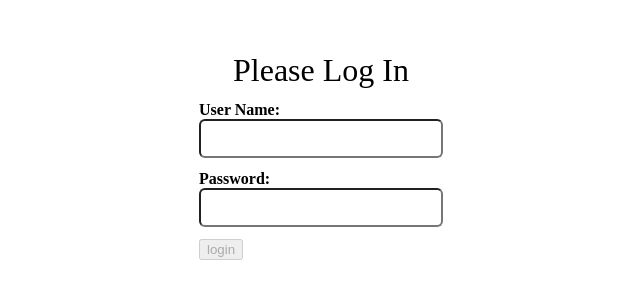
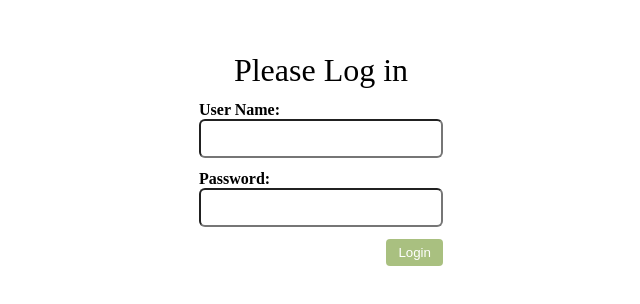
Before and after one commit to sivaranjini005/Task_Sphere, an Angular app in the folder SphereUI/: page /login in a window 1280 px wide. Shown: the top 304 px of the page, without its empty margins (319-959 px from the left). Built offline with nearby package versions, Linux system fonts and the light colour scheme.

Commit message:
log in button style

```diff
--- a/SphereUI/src/components/login/login.component.css
+++ b/SphereUI/src/components/login/login.component.css
@@ -11,6 +11,7 @@
   padding: 12px;
 }
 
+/* form and actions */
 .login-form {
   display: grid;
   row-gap: 12px;
@@ -36,3 +37,25 @@ form {
 label {
   font-weight: 700;
 }
+
+.actions {
+  display: flex;
+  justify-content: end;
+}
+
+.login-button {
+  background-color: #568203;
+  color: white;
+  padding: 6px 12px;
+  border-radius: 4px;
+  cursor: pointer;
+  border: none;
+}
+
+.login-button:disabled {
+  opacity: 0.5;
+}
+
+.login-button:not(:disabled):hover {
+  background-color:cadetblue;
+}
--- a/SphereUI/src/components/login/login.component.html
+++ b/SphereUI/src/components/login/login.component.html
@@ -1,5 +1,5 @@
 <div class="login-container">
-    <div class="login-header">Please Log In</div>
+    <div class="login-header">Please Log in</div>
     <div class="login-form">
       <form [formGroup]="loginForm">
         <div class="username">
@@ -12,7 +12,9 @@
         </div>
       </form>
       <div class="actions">
-        <button [disabled]="loginForm.invalid" (click)="logIn()">login</button>
+        <button
+        class="login-button"
+        [disabled]="loginForm.invalid" (click)="logIn()">Login</button>
       </div>
     </div>
   </div>
```
